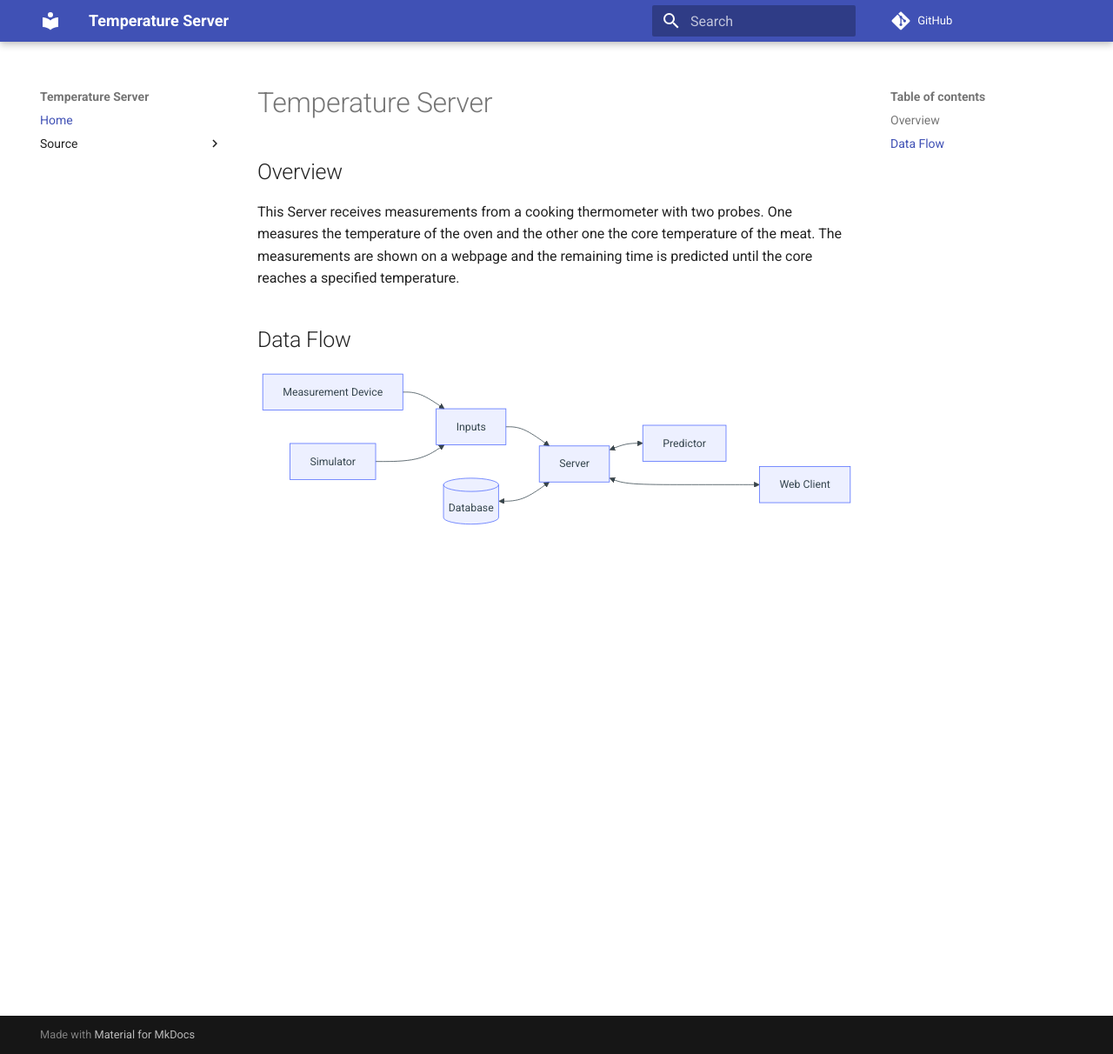
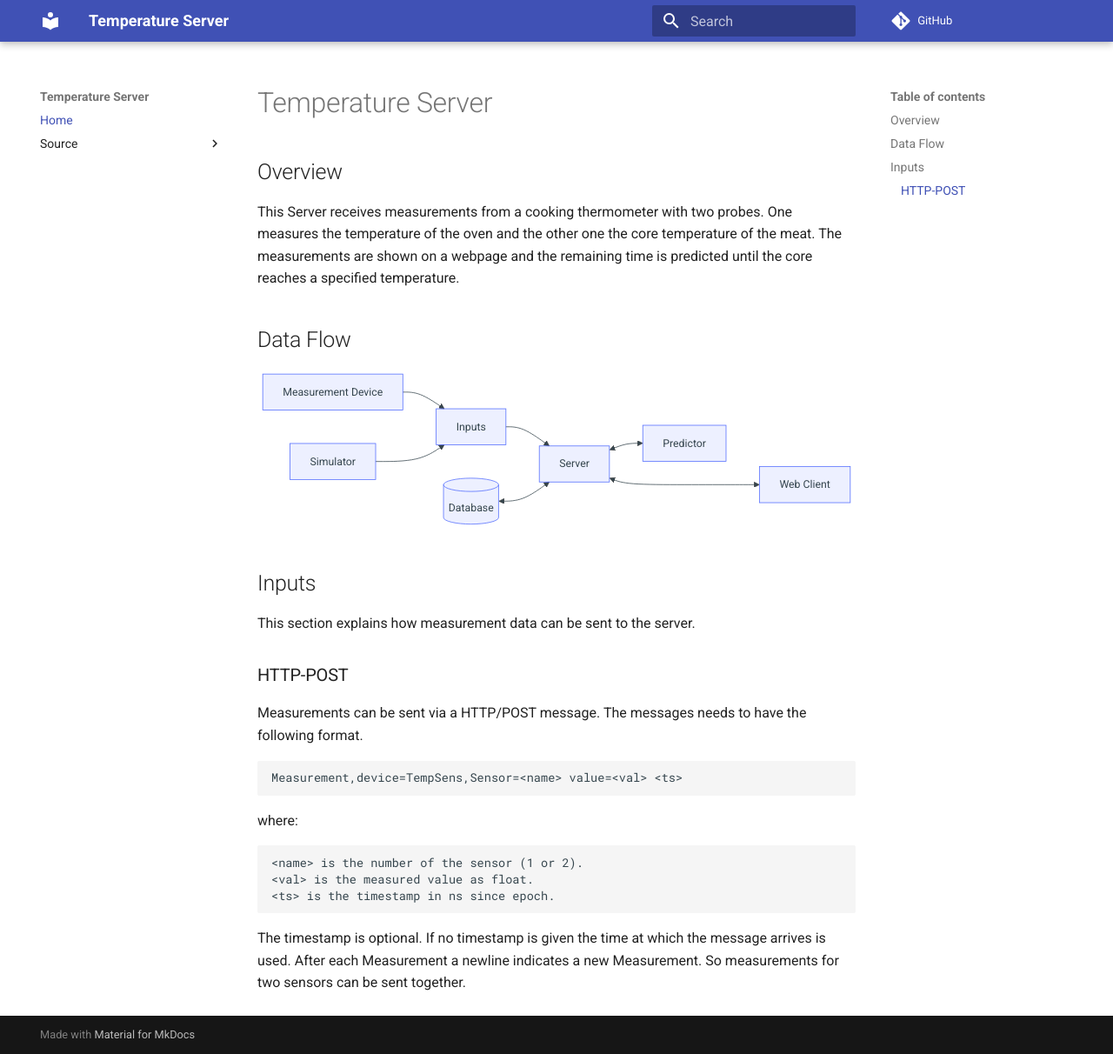
Before and after one commit to phofmeier/temperatur_server, an MkDocs documentation site: the page built from docs/index.md, in a window 1280 px wide and 1212 px high. Shown: the whole window at 87% size. Built offline with MkDocs 1.6.1 and Material for MkDocs 9.7.7, drawn with Linux system fonts in a browser that asks for light colours; comment, search, counter and statistics services are not loaded.

Commit message:
add Input section to docs

````diff
--- a/docs/index.md
+++ b/docs/index.md
@@ -23,3 +23,26 @@ database <--> server
 server <--> predictor
 server <---> gui
 ```
+
+## Inputs
+
+This section explains how measurement data can be sent to the server.
+
+### HTTP-POST
+
+Measurements can be sent via a HTTP/POST message. The messages needs to have the following format.
+
+```
+Measurement,device=TempSens,Sensor=<name> value=<val> <ts>
+```
+
+where:
+
+```
+<name> is the number of the sensor (1 or 2).
+<val> is the measured value as float.
+<ts> is the timestamp in ns since epoch.
+```
+
+The timestamp is optional. If no timestamp is given the time at which the message arrives is used.
+After each Measurement a newline indicates a new Measurement. So measurements for two sensors can be sent together.
````
